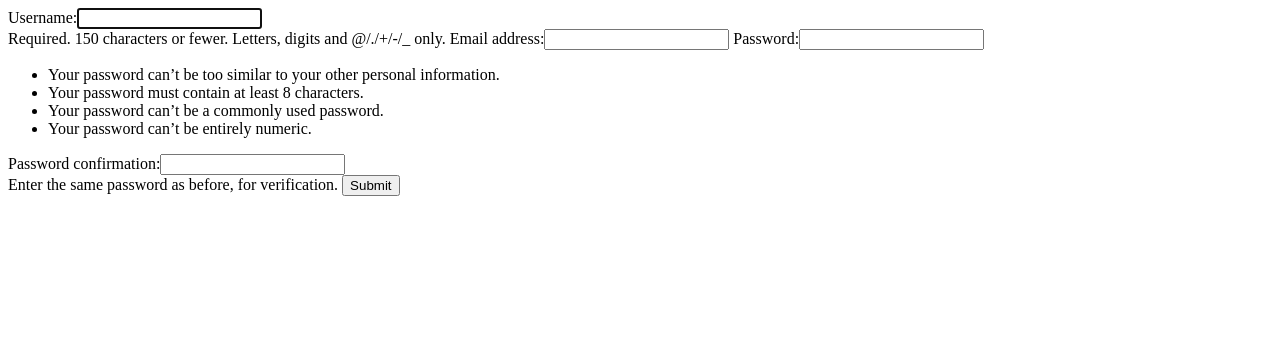
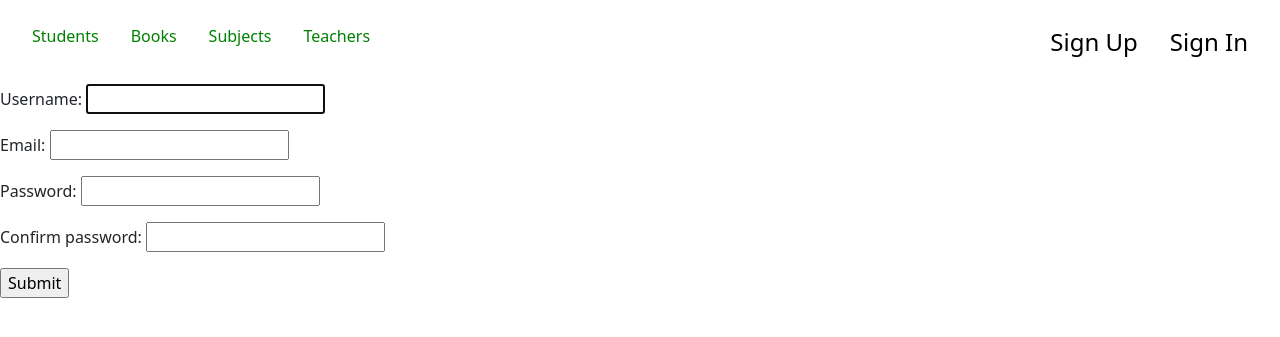
Before and after one commit to kbakhchedzhy/django_project, a Django app: page /register/ in a window 1280 px wide. Shown: the top 337 px of the page. Run offline with Django 3.2, Linux system fonts and the light colour scheme; parts of the project's set-up code (start-up, migrations or seed data) failed here and were passed over.

Commit message:
edited templates

```diff
--- a/home/templates/base.html
+++ b/home/templates/base.html
@@ -43,12 +43,23 @@
     <div class="cover-container d-flex w-100 h-100 p-3 mx-auto flex-column">
       <header class="mb-auto">
         <div>
-          <nav class="nav nav-masthead justify-content-center float-md-end">
+          <nav class="nav nav-masthead justify-content-center float-md-start">
             <a class="nav-link" style="color:green" href="/students">Students</a>
             <a class="nav-link" style="color:green" href="/books">Books</a>
             <a class="nav-link" style="color:green" href="/subjects">Subjects</a>
             <a class="nav-link" style="color:green" href="/teachers">Teachers</a>
           </nav>
+          {% if not user.is_authenticated %}
+            <nav class="nav nav-masthead justify-content-center float-md-end">
+              <a class="nav-link" style="color:black; font-size:150%" href="/register">Sign Up</a>
+              <a class="nav-link" style="color:black; font-size:150%"  href="/login">Sign In</a>
+            </nav>
+          {% else %}
+            <nav class="nav nav-masthead justify-content-center float-md-end">
+              <a class="nav-link" style="color:black; font-size:150%">{{user.username}}</a>
+              <a class="nav-link" style="color:black; font-size:150%"  href="/logout">Logout</a>
+            </nav>
+          {% endif %}
         </div>
       </header>
     </div>
--- a/home/templates/sign_up.html
+++ b/home/templates/sign_up.html
@@ -1,14 +1,14 @@
-<!DOCTYPE html>
-<html lang="en">
-<head>
-    <meta charset="UTF-8">
-    <title>Title</title>
-</head>
-<body>
+{% extends 'base.html' %}
+
+{% block body_block %}
+
 <form method="POST">
     {% csrf_token %}
-    {{ form }}
+    <p>Username: {{ form.username }}</p>
+    <p>Email: {{ form.email }}</p>
+    <p>Password: {{ form.password1 }}</p>
+    <p>Confirm password: {{ form.password2 }}</p>
     <input type="submit">
 </form>
-</body>
-</html>
+
+{% endblock %}
--- a/home/templates/student_list.html
+++ b/home/templates/student_list.html
@@ -81,7 +81,7 @@
 </main>
 
 
-    <script src="/docs/5.0/dist/js/bootstrap.bundle.min.js" integrity="sha384-ygbV9kiqUc6oa4msXn9868pTtWMgiQaeYH7/t7LECLbyPA2x65Kgf80OJFdroafW" crossorigin="anonymous"></script>
+<script src="/docs/5.0/dist/js/bootstrap.bundle.min.js" integrity="sha384-ygbV9kiqUc6oa4msXn9868pTtWMgiQaeYH7/t7LECLbyPA2x65Kgf80OJFdroafW" crossorigin="anonymous"></script>
 
 
 
--- a/home/views.py
+++ b/home/views.py
@@ -339,9 +339,7 @@ class SignUpView(View):
     def post(self, request):
 
         sign_up_form = UserSignUpForm(request.POST)
-        print("1")
         if sign_up_form.is_valid():
-            print("2")
             user = sign_up_form.save()
             user.is_active = False
             user.save()
@@ -408,4 +406,4 @@ class SignOutView(View):
     def get(self, request):
 
         logout(request)
-        return HttpResponse('Logouted')
+        return redirect('/students')
```
Also changed, not shown: home/templates/sign_in.html (+5 -9 lines).
